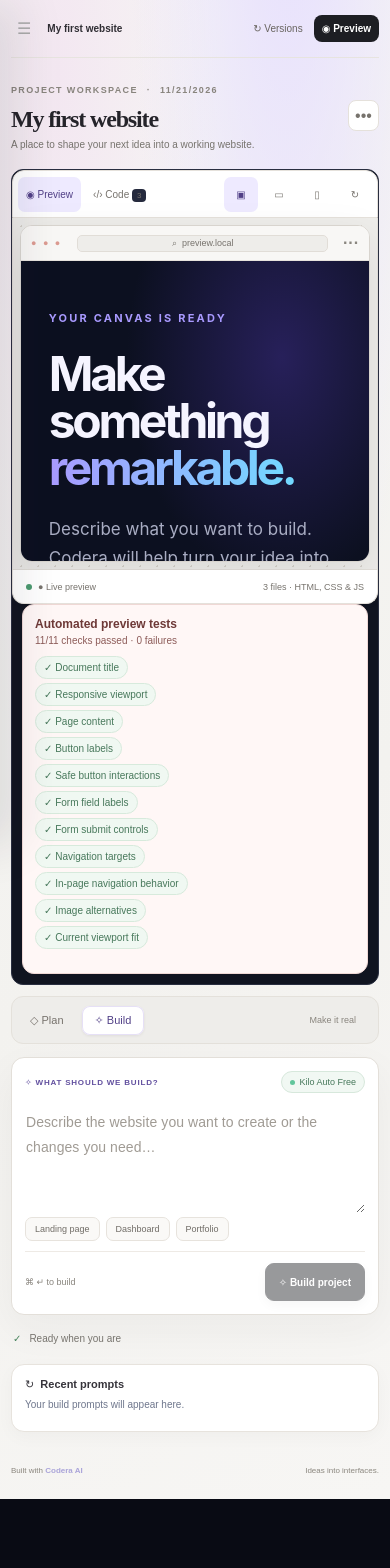
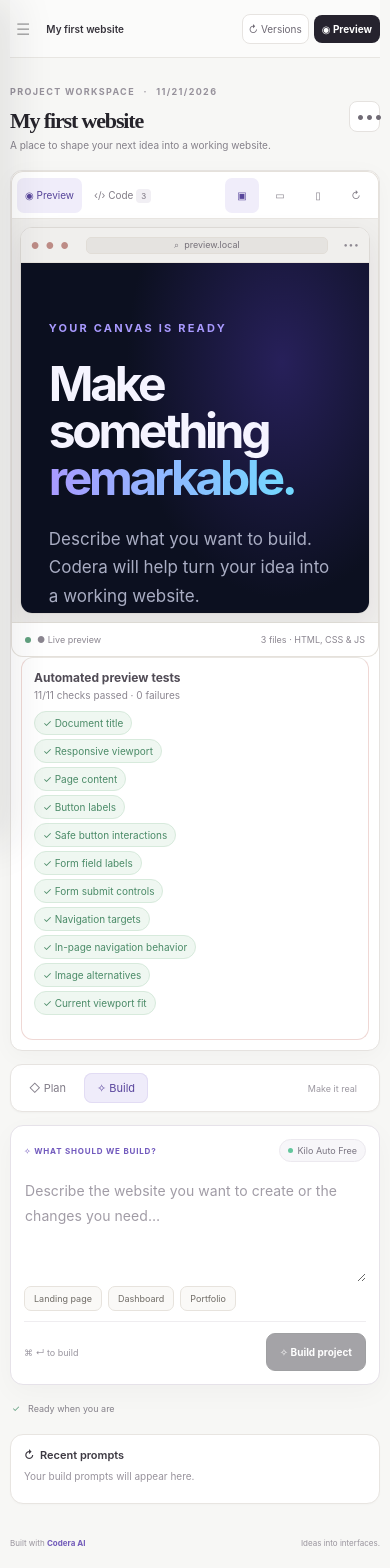
Before and after one commit to coder6573-eng/Codera-Ai, a React (Vite) app: page / in a window 390 px wide. Shown: the top 1568 px of the page. Before the commit the page ends 1499 px from the top, so only its background shows below. Built offline with nearby package versions, Linux system fonts and the light colour scheme.

Commit message:
Lovable-inspired builder UI and native build hardening
Refresh the builder UI with a clean light workspace, improve tablet/mobile layout and focus states, and harden Android Maven dependency resolution while producing both portable EXE and NSIS installer.

```diff
--- a/src/styles.css
+++ b/src/styles.css
@@ -166,3 +166,153 @@ button:focus-visible,input:focus-visible,textarea:focus-visible{outline:2px soli
 .version-trigger{display:inline-flex;align-items:center;justify-content:center;border:0;background:transparent;color:#68645f;font-size:11px;padding:8px;white-space:nowrap;cursor:pointer}
 .version-trigger:hover{color:#4e3d88}
 @media(max-width:800px){.version-trigger{padding:8px 6px;font-size:10px}}
+
+
+
+/* Codera workspace refresh: Lovable-inspired light editor surfaces and restrained violet accents. */
+:root{font-family:Inter,"DM Sans",ui-sans-serif,system-ui,-apple-system,BlinkMacSystemFont,"Segoe UI",sans-serif;color:#202124;background:#f7f7f5;font-synthesis:none;text-rendering:optimizeLegibility}
+body{background:#f7f7f5;color:#202124}
+.shell{background:#f7f7f5;color:#202124}
+.sidebar{background:#fbfbfa;border-right:1px solid #e8e7e4;box-shadow:1px 0 0 #ffffff}
+.brand{margin-bottom:24px}
+.brand-icon{background:#26232e;box-shadow:none}
+.brand>b{color:#242329}
+.brand>b span{color:#8268d8}
+.workspace-switch{background:#fff;border-color:#e7e5e1;color:#303036;box-shadow:0 1px 2px #15151508}
+.workspace-avatar{background:#eeeafd;color:#7259c7}
+.workspace-menu{background:#fff;border-color:#e7e5e1;box-shadow:0 16px 40px #24202a18}
+.workspace-menu button{color:#48464e}
+.workspace-menu button:hover{background:#f4f2fa}
+.side-label{color:#96928d}
+.nav-active{background:#efecfa;color:#5b48a3}
+.project-list{border-left-color:#e7e4ed}
+.project-list button{color:#77737c}
+.project-list button.selected{background:#f0edfa;color:#4f3d92}
+.project-list i{background:#9079df}
+.new-project{border-color:#ded9eb;background:#fff;color:#6854b4}
+.new-project:hover{background:#f7f5fc;border-color:#c9bee8}
+.plan-note{background:#fff;border-color:#e8e6e2}
+.plan-note b{color:#38363d}
+.plan-note b span{background:#f0edfa;color:#6b54bd}
+.plan-note p,.plan-note small{color:#817d86}
+.profile{border-top-color:#e8e6e2}
+.profile>span{background:#eeebf7;color:#6653aa}
+.profile b{color:#45424a}
+.profile small{color:#92909a}
+.main{background:#f7f7f5}
+.topbar{border-bottom-color:#e8e6e2;background:#fbfbfa}
+.crumbs{color:#96929b}
+.crumbs b{color:#c3c0c7}
+.crumbs strong{color:#36333b}
+.saved{color:#8d8992}
+.saved i{background:#5eaa83}
+.version-trigger{border:1px solid #e7e4e1!important;background:#fff!important;color:#6d6873!important;border-radius:8px}
+.version-menu,.project-menu{background:#fff!important;border:1px solid #e6e3e0!important;box-shadow:0 18px 45px #29243116!important;color:#38353d}
+.version-menu b,.project-menu button{color:#4c4851}
+.version-menu button{border-top-color:#f0eeeb;color:#5e5963}
+.version-menu button:hover,.project-menu button:hover{background:#f7f5fb}
+.export{color:#77727e}
+.export:hover{color:#4f3c91}
+.preview-top{background:#26232e;color:#fff}
+.preview-top:hover{background:#413957}
+.project-heading small{color:#96919b}
+.project-heading h1{color:#26242b}
+.project-heading p{color:#85818a}
+.more{background:#fff;border-color:#e5e2df;color:#706b75}
+.more:hover{background:#f3f1f8;border-color:#d7d0e9}
+.mode-switch{background:#fff;border-color:#e7e4e1;box-shadow:0 1px 2px #1a172008}
+.mode-switch button{color:#817c88}
+.mode-switch button.active{background:#efecfa;color:#5a469d;box-shadow:inset 0 0 0 1px #e2dcf4}
+.mode-switch small{color:#9b97a0}
+.prompt-card{background:#fff;border:1px solid #e6e2e9;box-shadow:0 8px 28px #27212f08}
+.prompt-card:focus-within{border-color:#b7a8e6;box-shadow:0 12px 35px #40305f0c,0 0 0 3px #8d76d412}
+.prompt-head b{color:#7159bd}
+.prompt-head span{background:#f7f6f9;border-color:#ece9ef;color:#797480}
+.prompt-card textarea{color:#29262e}
+.prompt-card textarea::placeholder{color:#a19ca6}
+.prompt-foot{border-top-color:#efedf0}
+.prompt-foot small{color:#9a96a0}
+.primary{background:#292630;color:#fff;box-shadow:none}
+.primary:hover:not(:disabled){background:#4b4260}
+.primary:disabled{opacity:.42}
+.error{background:#fff4f3;border-color:#f1d6d3;color:#a34d49}
+.status{color:#85818a}
+.status>span{color:#5b9c7c}
+.status small{color:#795fc7}
+.info-card{background:#fff;border-color:#e8e5e1;box-shadow:0 1px 2px #17171705}
+.card-title b{color:#3d3942}
+.card-title small{color:#96919a}
+.plan-step{border-top-color:#f0eeeb;color:#6f6a75}
+.plan-step em{color:#806acb}
+.plan-step b{color:#579c7c}
+.history button{border-top-color:#f0eeeb;color:#6f6a75}
+.history button:hover{color:#4f3e91}
+.history p{color:#99949d}
+.right-column{background:#fff;border-color:#e5e2df;box-shadow:0 5px 24px #24202a08}
+.preview-bar{border-bottom-color:#e9e6e2;background:#fff}
+.preview-bar button{color:#827d87}
+.preview-bar button.active{color:#58469b;background:#f0edfa}
+.preview-bar small{background:#f1eff4;color:#78727e}
+.preview-stage{background:#f0efed}
+.browser{border-color:#dcd9d5;box-shadow:0 10px 28px #28232b12}
+.browser-top{background:#f0efed;color:#8e8992}
+.browser-top span{color:#bd8c86}
+.browser-top label{background:#e5e3e0;color:#77727a}
+.preview-foot{border-top-color:#e9e6e2;color:#8b8690;background:#fff}
+.preview-foot span:first-child:before{background:#61a17f}
+.code-panel{background:#fff}
+.code-panel nav{border-right-color:#ece9e5;background:#fbfbfa}
+.code-panel nav button{color:#77727d}
+.code-panel nav button.active{background:#f0edfa;color:#58469b}
+.editor header{border-bottom-color:#ece9e5;color:#5d5862}
+.editor header small{color:#96919b}
+.editor textarea{background:#fff;color:#393540}
+.page-foot{color:#99949d}
+.page-foot b{color:#735cba}
+.empty>div{background:#efecfa;color:#6b54b4}
+.empty h1{color:#29262e}
+.empty p{color:#85808a}
+.modal-backdrop{background:#27232c55;backdrop-filter:blur(4px)}
+.modal{background:#fff;border-color:#e7e3df;box-shadow:0 25px 80px #211c2b20;color:#29262e}
+.modal-symbol{background:#efecfa;color:#6b54b4}
+.modal h2{color:#29262e}
+.modal p{color:#827d87}
+.modal label{color:#5c5762}
+.modal input{border-color:#e4e0e8;background:#fff;color:#29262e}
+.modal input:focus{border-color:#9d8bd9}
+.modal>div:last-child button:first-child{border-color:#e5e1e7;color:#6d6872}
+.project-menu button.danger{color:#b34c4c}
+.runtime-panel{background:#fff;border-top:1px solid #e9e6e2;color:#514c56}
+.runtime-panel li{color:#a34d49}
+.runtime-panel small{color:#8b8690}
+.runtime-panel .test-pass-list span{background:#eff7f1;color:#4b8b68}
+.browser.tablet{max-width:768px}
+@media(max-width:800px){
+ .sidebar{background:#fbfbfa;box-shadow:14px 0 40px #24202a18}
+ .main{background:#f7f7f5}
+ .topbar{background:#fbfbfa}
+ .workspace-grid{gap:13px}
+ .right-column{min-height:490px}
+ .preview-stage{min-height:420px}
+}
+@media(max-width:480px){
+ .main{padding:0 10px}
+ .project-heading h1{font-size:22px}
+ .prompt-card{border-radius:13px}
+ .right-column{border-radius:12px}
+ .preview-stage{padding:8px;min-height:390px}
+ .browser iframe{min-height:350px}
+ .preview-bar button{padding:0 7px}
+ .status{font-size:9px}
+}
+
+
+/* Layout safety and keyboard accessibility. */
+@media(max-width:920px){
+ .workspace-grid{grid-template-columns:minmax(0,1fr)}
+ .right-column{min-height:500px}
+}
+button:focus-visible,input:focus-visible,textarea:focus-visible,[role=button]:focus-visible{outline:2px solid #8a73d4;outline-offset:2px}
+@media(prefers-reduced-motion:reduce){
+ *,*::before,*::after{scroll-behavior:auto!important;animation-duration:.01ms!important;animation-iteration-count:1!important;transition-duration:.01ms!important}
+}
```
